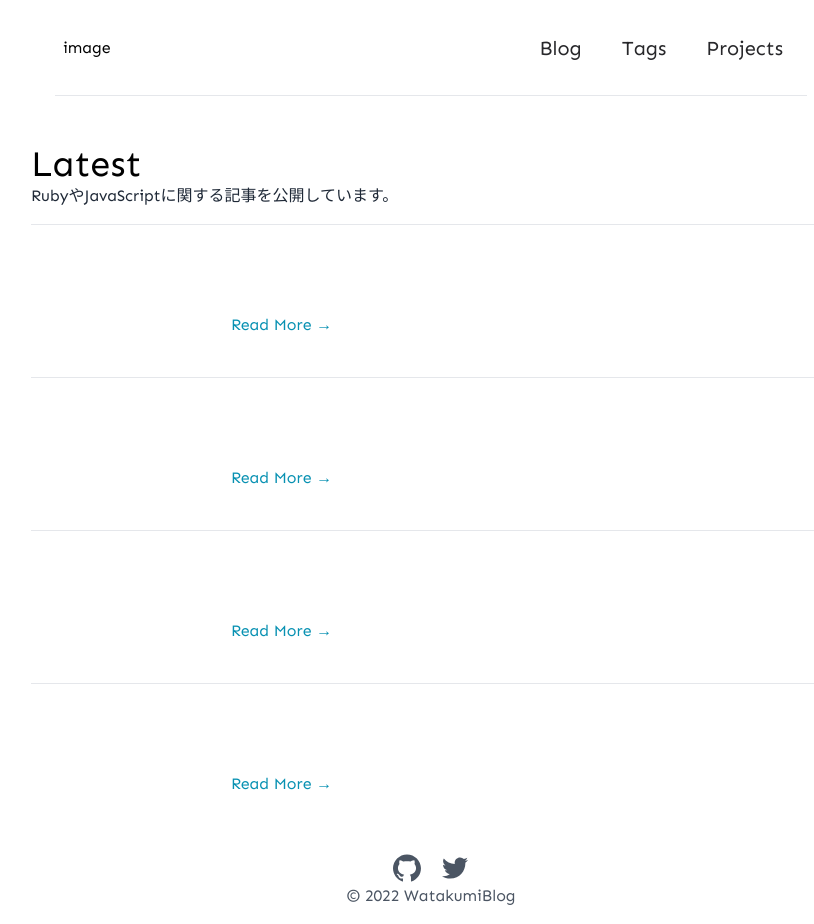
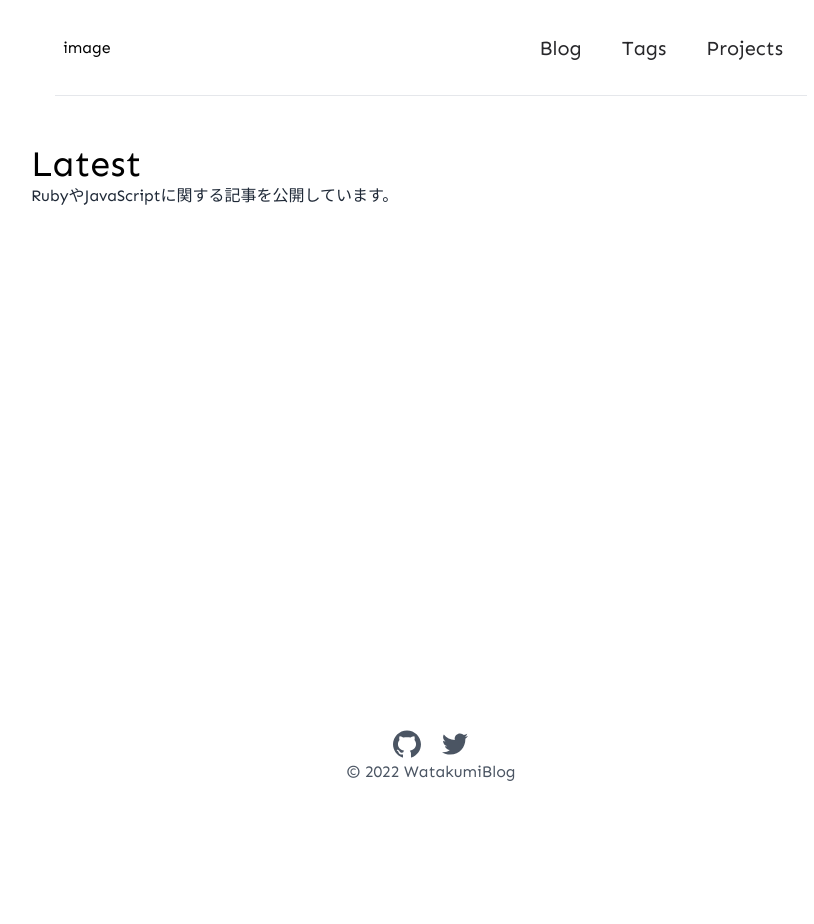
Before and after one commit to Watakumi/Watakumi-blog-next, a Next.js app: page / in a window 1280 px wide. Shown: the whole page, without its empty margins (209-1023 px from the left). After the commit the page ends 800 px from the top, so only its background shows below. Built offline with nearby package versions, Linux system fonts and the light colour scheme.

Commit message:
Cardにpropsを渡す必要があるので一旦使用しない

```diff
--- a/components/Top.tsx
+++ b/components/Top.tsx
@@ -8,10 +8,6 @@ export default function Top() {
         title={'Latest'}
         description={'RubyやJavaScriptに関する記事を公開しています。'}
       />
-      <Card />
-      <Card />
-      <Card />
-      <Card />
     </div>
   );
 }
```
